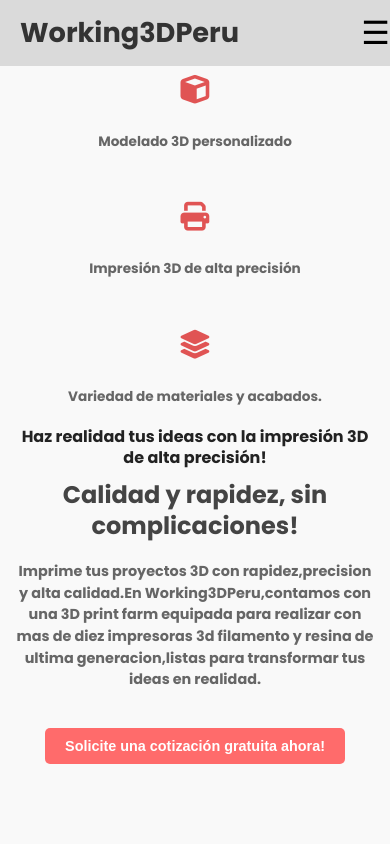
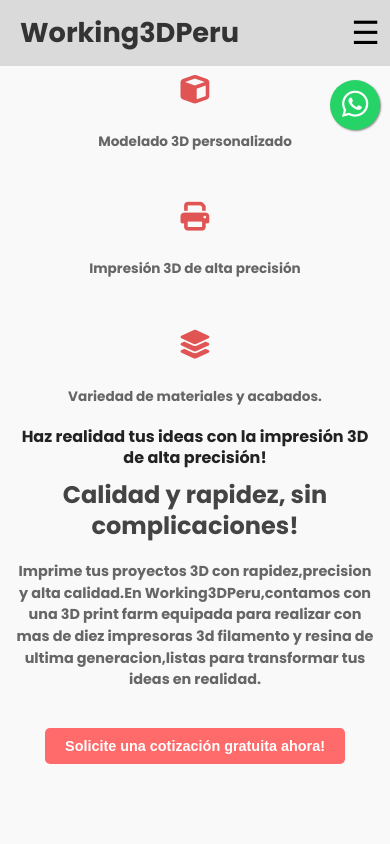
Before and after one commit to Antoniojrsales/landing_page_impression3D, a plain HTML site: page index.html in a window 390 px wide. Shown: the top 844 px of the page. Drawn offline with nearby package versions, Linux system fonts and the light colour scheme.

Commit message:
criando botao do zap

```diff
--- a/css/style.css
+++ b/css/style.css
@@ -107,6 +107,38 @@ header{
 }
 
 /* /Header */
+
+/* Button Zap */
+.zap-link{
+    position: fixed;
+    width: 60px;
+    height: 60px;
+    top: 90px;
+    right: 40px;
+    background-color: #25d366;
+    border-radius: 50px;
+    display: flex;
+    align-items: center;
+    justify-content: center;
+    text-align: center;
+    font-size: 40px;
+    box-shadow: 1px 1px 2px #888;
+    z-index: 1000;
+    transition: transform 0.3s ease-in-out;
+
+}
+
+.zap-link:hover {
+    transform: scale(1.1);
+}
+
+.fa-brands{
+    margin-top: 12px;
+    color: var(--text-color-white);
+    width: 60px;
+    height: 50px;
+}
+/* /Button Zap */
 
 /* Hero */
 .hero {
@@ -361,6 +393,8 @@ header{
 }
 
 .card-item {
+    display: flex;
+    align-items: center;
     flex-shrink: 0; /* Garante que os itens não sejam redimensionados */
     border-radius: 10px;
     overflow: hidden;
@@ -373,8 +407,8 @@ header{
 }
 
 .card-link img {
-    width: 400px;
-    height: 400px;
+    width: 480px;
+    height: 480px;
     object-fit: cover; /* Ajusta a imagem para preencher o card */
     transition: all 0.3s ease-in-out;
     border-radius: 15px;
@@ -560,6 +594,7 @@ footer{
     .menu-toggle {
       display: block;
       z-index: 1001;
+      padding: 10px;
     }
 
     .nav {
@@ -814,3 +849,18 @@ footer{
        text-align: center;
     }
 }
+
+/* Responsividade  Botao zap */
+@media screen and (max-width: 600px) {
+    .zap-link {
+        width: 50px;
+        height: 50px;
+        top: 80px;
+        right: 10px;
+        font-size: 30px;
+    }
+
+    .fa-brands {
+        margin-top: 18px;
+    }
+}
--- a/index.html
+++ b/index.html
@@ -50,6 +50,16 @@
         </nav>
     </header>
     <!-- /Header -->
+
+    <!-- Button Zap -->
+    <section class="button-zap">
+        <div class="zap-link">
+            <a id="whatsapp-link" target="_blank">
+                <i class="fa-brands fa-whatsapp"></i>
+            </a>
+        </div>
+    </section>
+    <!-- /Button Zap -->
 
     <!-- /Hero -->
     <section class="hero" id="hero">
@@ -138,11 +148,11 @@
                 <h3>MODELADO 3D</h3>
                 <p class="service-desc">Creamos modelos 3D a partir de fotografías, ideas o dibujos técnicos.</p>
             </div>
-            <div class="services-box">
+            <!-- <div class="services-box">
                 <i class="fa-solid fa-magic"></i>
                 <h3>REPRESENTACIÓN</h3>
                 <p class="service-desc">Procesamos tu modelo 3D para crear imágenes o animaciones realistas.</p>
-            </div>
+            </div> -->
             <div class="services-box">
                 <i class="fa-solid fa-cube"></i>
                 <h3>IMPRESIÓN 3D</h3>
@@ -281,7 +291,7 @@
             </div>
 
             <div class="input-box">
-                <input type="tel" name="telefone" placeholder="N° Teléfono Ex:(00) 000-0000" pattern="\(\d{2}\) \d{5}-\d{4}" required="">
+                <input type="tel" name="telefone" placeholder="N° Teléfono Ex:(00) 000-0000" pattern="\(\d{2}\) \d{3}-\d{4}" required="">
                 <input type="text" id="assunto" name="subject" placeholder="Ingrese el asunto" required="">
             </div>
 
@@ -291,7 +301,7 @@
                 <button type="submit" class="btn-form">Enviar mensaje</button>
             </div>
             <input type="hidden" name="_captcha" value="false">
-            <input type="hidden" name="_next" value="https://messagem-obg-formulario.netlify.app/">
+            <input type="hidden" name="_next" value="https://message-obg-formulario.netlify.app/">
         </form>
 
         <div class="contact-icon-wrapper">
@@ -311,7 +321,7 @@
                 </div>
                 <div class="contact-info">
                     <span>E-mail</span>
-                    <a href="mailto:antoniogomes.junio@gmail.com">angeelltk@gmail.com</a>
+                    <a href="mailto:angeelltk@gmail.com">angeelltk@gmail.com</a>
                 </div>
             </div>
 
@@ -384,5 +394,21 @@
         });
     });
 </script>
+
+<script>
+    // Captura o elemento do link
+    var whatsappLink = document.getElementById("whatsapp-link");
+    var phoneNumber = "51947213923"; // Seu número do WhatsApp
+
+    // Verifica se o usuário está em um celular ou PC
+    if (/Android|iPhone|iPad|iPod/i.test(navigator.userAgent)) {
+        // Se for um celular, abre no app
+        whatsappLink.href = "https://api.whatsapp.com/send?phone=" + phoneNumber;
+    } else {
+        // Se for um PC, abre no WhatsApp Web
+        whatsappLink.href = "https://web.whatsapp.com/send?phone=" + phoneNumber;
+    }
+</script>
+
 </body>
 </html>
```
Also changed, not shown: img/img14.jpg, img/img17.jpg, img/img18.jpg, img/img19.jpg, img/img3.jpg.
